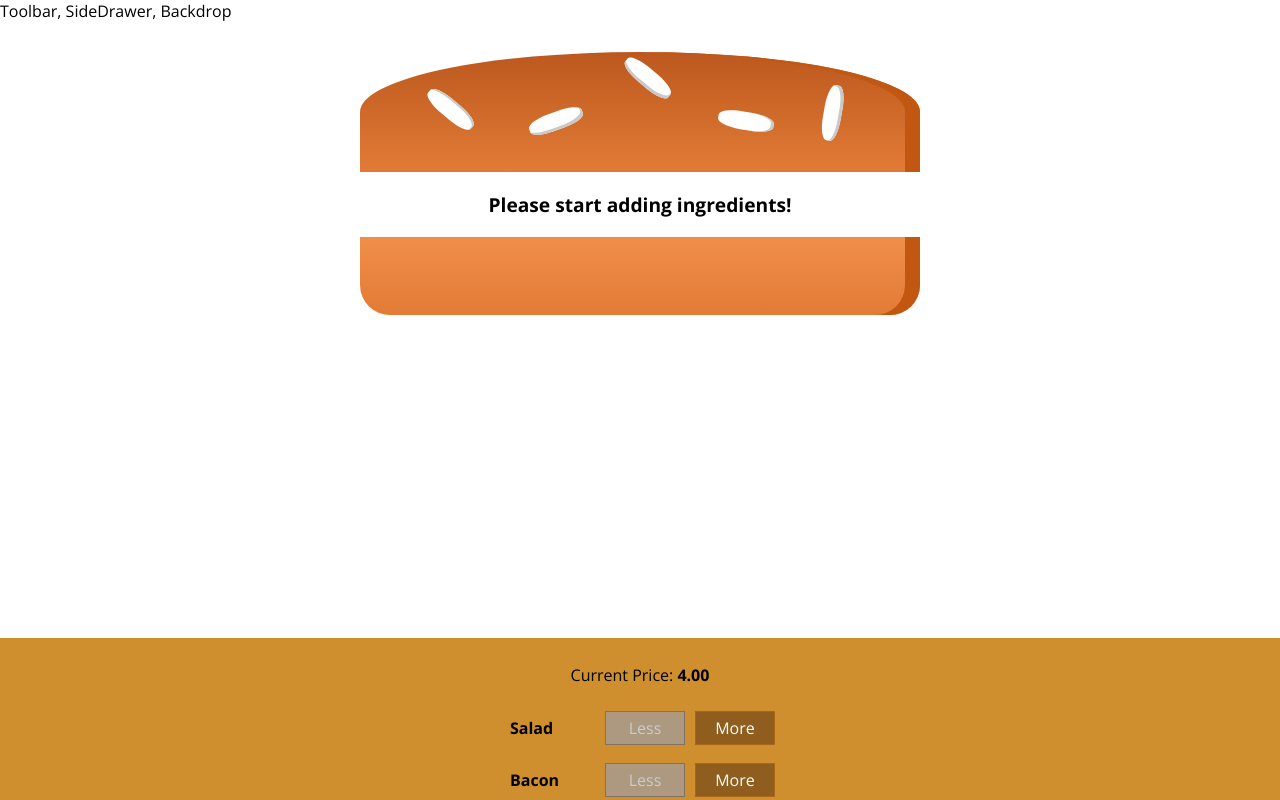
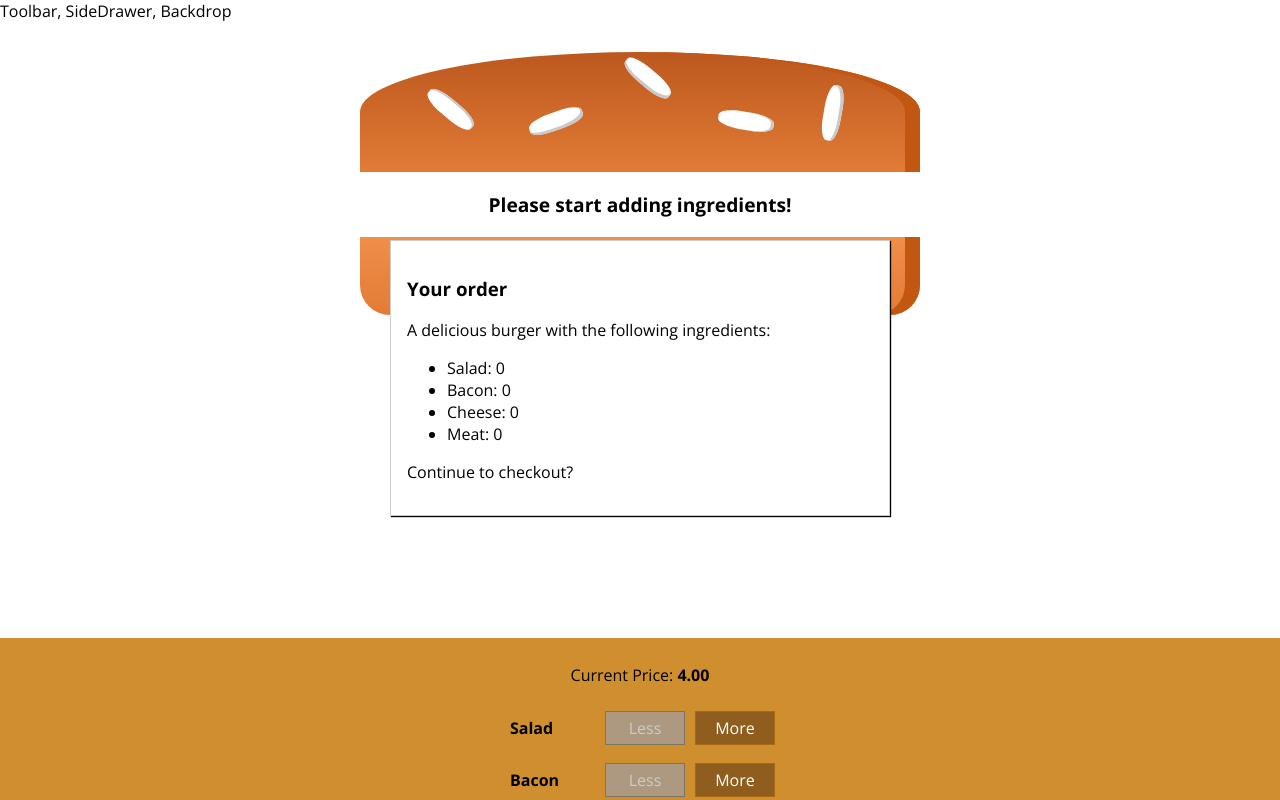
Before and after one commit to fabiogc1989/burger-builder-starting-setup, a React app: page / in a window 1280 px wide. Shown: the top 800 px of the page. Built offline with nearby package versions, Linux system fonts and the light colour scheme.

Commit message:
Create Order Summary Modal

```diff
--- /dev/null
+++ b/src/components/Burger/OrderSummary/OrderSummary.js
@@ -0,0 +1,26 @@
+import React from 'react';
+
+import Aux from '../../../hoc/Auxiliary';
+
+const orderSummary = props => {
+    const ingredientSummary = Object.keys(props.ingredients)
+        .map(igKey => {
+            return (
+                <li key={igKey}>
+                    <span style={{textTransform: 'capitalize'}}>{igKey}</span>: {props.ingredients[igKey]}
+                </li>
+            );
+        });
+    return (
+        <Aux>
+            <h3>Your order</h3>
+            <p>A delicious burger with the following ingredients:</p>
+            <ul>
+                {ingredientSummary}
+            </ul>
+            <p>Continue to checkout?</p>
+        </Aux>
+    );
+};
+
+export default orderSummary;
--- /dev/null
+++ b/src/components/UI/Modal/Modal.css
@@ -0,0 +1,20 @@
+.Modal {
+    position: fixed;
+    z-index: 500;
+    background-color: white;
+    width: 70%;
+    border: 1px solid #ccc;
+    box-shadow: 1px 1px 1px black;
+    padding: 16px;
+    left: 15%;
+    top: 30%;
+    box-sizing: border-box;
+    transition: all 0.3s ease-out;
+}
+
+@media (min-width: 600px) {
+    .Modal {
+        width: 500px;
+        left: calc(50% - 250px);
+    }
+}
--- /dev/null
+++ b/src/components/UI/Modal/Modal.js
@@ -0,0 +1,11 @@
+import React from 'react';
+
+import classes from './Modal.css';
+
+const modal = props => (
+    <div className={classes.Modal}>
+        {props.children}
+    </div>
+);
+
+export default modal;
--- a/src/containers/BurgerBuilder/BurgerBuilder.js
+++ b/src/containers/BurgerBuilder/BurgerBuilder.js
@@ -3,6 +3,8 @@
 import Aux from '../../hoc/Auxiliary';
 import Burger from '../../components/Burger/Burger';
 import BuildControls from '../../components/Burger/BuildControls/BuildControls';
+import Modal from '../../components/UI/Modal/Modal';
+import OrderSummary from '../../components/Burger/OrderSummary/OrderSummary';
 
 const INGREDIENT_PRICES = {
     salad: 0.5,
@@ -74,6 +76,9 @@
         }
         return (
             <Aux>
+                <Modal>
+                    <OrderSummary ingredients={this.state.ingredients} />
+                </Modal>
                 <Burger ingredients={this.state.ingredients} />
                 <BuildControls
                     purchaseable={this.state.purchaseable}
```
Also changed, not shown: src/components/UI/Backdrop/Backdrop.js (added).
